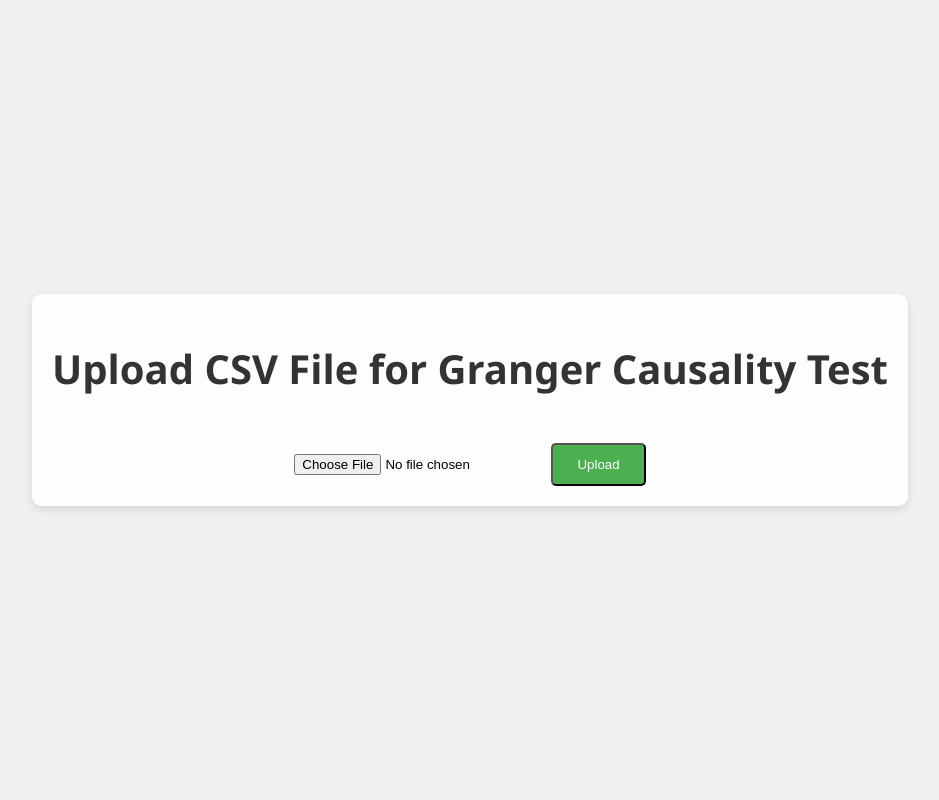
After one commit to raviarthink/sensethink, a Flask app: page /granger in a window 1280 px wide. The commit adds this page. Shown: the whole page, without its empty margins (170-1109 px from the left). Run offline with Flask 3, Linux system fonts and the light colour scheme; parts of the project's set-up code (start-up, migrations or seed data) failed here and were passed over.

Commit message:
Created new granger casuality models to get to know about the relation between the sensors

```diff
--- a/app.py
+++ b/app.py
@@ -7,6 +7,8 @@ import io
 import tempfile
 import openai
 import pandas as pd
+import warnings
+from statsmodels.tsa.stattools import grangercausalitytests
 import numpy as np
 from sklearn.preprocessing import StandardScaler
 from keras.models import load_model
@@ -132,6 +134,79 @@ def rulpredictions():
 @app.route('/langchain', methods=['GET','POST'])
 def langchain():
     return render_template('langchain_index.html')
+
+@app.route('/granger', methods=['GET', 'POST'])
+def granger():
+    if request.method == 'POST':
+        # Get the uploaded file
+        if 'file' not in request.files:
+            return jsonify({'error': 'No file part in the request.'}), 400
+
+        uploaded_file = request.files['file']
+        if uploaded_file.filename == '':
+            return jsonify({'error': 'No selected file.'}), 400
+
+        try:
+            # Load the CSV data
+            data = pd.read_csv(uploaded_file)
+
+            # Ensure the data is sorted by unit ID and cycles
+            data.sort_values(by=['unit_ID', 'cycles'], inplace=True)
+
+            # Get the list of sensors (excluding non-sensor columns)
+            sensors = [col for col in data.columns if col not in ['unit_ID', 'cycles', 'RUL']]
+
+            # Initialize a list to store results
+            results = []
+
+            # Suppress warnings for the Granger causality test
+            warnings.filterwarnings("ignore")
+
+            # Perform Granger Causality test for each pair of sensors
+            max_lag = 10  # Define maximum lag to test
+            for i, sensor1 in enumerate(sensors):
+                for sensor2 in sensors[i+1:]:
+                    # Prepare the data for Granger Causality test
+                    test_data = data[[sensor1, sensor2]].dropna()
+
+                    # Perform the Granger Causality test
+                    try:
+                        test_result = grangercausalitytests(test_data, max_lag, verbose=False)
+                        p_values = [round(test_result[i+1][0]['ssr_ftest'][1], 4) for i in range(max_lag)]
+                        min_p_value = np.min(p_values)
+                        if min_p_value < 0.05:
+                            causality = "causal"
+                        else:
+                            causality = "not causal"
+                    except ValueError:
+                        min_p_value = None
+                        causality = "invalid"
+
+                    # Store the results
+                    results.append({'Sensor 1': sensor1, 'Sensor 2': sensor2, 'Min P-Value': min_p_value, 'Causality': causality})
+
+            # Re-enable warnings
+            warnings.filterwarnings("default")
+
+            # Convert the results into a DataFrame
+            results_df = pd.DataFrame(results)
+
+            # Save the results DataFrame to a CSV file
+            results_file_path = os.path.join(UPLOAD_FOLDER, 'granger_causality_results_mg.csv')
+            results_df.to_csv(results_file_path, index=False)
+
+            return render_template('granger_results.html', tables=[results_df.to_html(classes='data', header="true", index=False)], results_file_path=results_file_path)
+
+        except Exception as e:
+            print(f"Error processing file: {e}")
+            return jsonify({'error': str(e)}), 500
+    return render_template('granger.html')
+
+@app.route('/download_granger_csv')
+def download_granger_csv():
+    results_file_path = os.path.join(UPLOAD_FOLDER, 'granger_causality_results_mg.csv')
+    return send_file(results_file_path, mimetype='text/csv', as_attachment=True, download_name='granger_causality_results.csv')
+
 
 @app.route('/predict', methods=['POST'])
 def predict():
--- a/templates/dashboard.html
+++ b/templates/dashboard.html
@@ -70,7 +70,7 @@
                 <a class="btn" href="{{ url_for('rulpredictions') }}">Monitoring</a>
             </div>
             <div class="col-md-6">
-                <a class="btn" href="{{ url_for('rulpredictions') }}">Anomalies</a>
+                <a class="btn" href="{{ url_for('granger') }}">Granger Causality</a>
             </div>
             <div class="col-md-6">
                 <a class="btn" href="{{ url_for('rulpredictions') }}">RUL Prediction</a>
--- /dev/null
+++ b/templates/granger.html
@@ -0,0 +1,70 @@
+<!DOCTYPE html>
+<html lang="en">
+<head>
+    <meta charset="UTF-8">
+    <title>Granger Causality Test</title>
+    <style>
+        body {
+            margin: 0;
+            padding: 0;
+            font-family: 'Segoe UI', Tahoma, Geneva, Verdana, sans-serif;
+            background-color: #f0f0f0; /* Light gray background */
+            height: 100vh;
+            display: flex;
+            justify-content: center;
+            align-items: center;
+            text-align: center;
+        }
+        .container {
+            background-color: rgba(255, 255, 255, 0.9); /* Semi-transparent white background */
+            padding: 20px;
+            border-radius: 10px;
+            max-width: 80%;
+            box-shadow: 0 4px 8px rgba(0, 0, 0, 0.1); /* Soft shadow */
+        }
+        h1 {
+            font-size: 2.5rem;
+            color: #333; /* Dark text color */
+        }
+        .btn {
+            display: inline-block;
+            padding: 12px 24px;
+            margin-top: 20px;
+            text-decoration: none;
+            background-color: #4CAF50; /* Green button */
+            color: #fff; /* White text color */
+            border-radius: 5px;
+            transition: background-color 0.3s ease;
+        }
+        .btn:hover {
+            background-color: #45a049; /* Darker shade of green on hover */
+        }
+        .logout {
+            position: absolute;
+            top: 20px;
+            right: 20px;
+            font-size: 1.2rem;
+            color: #555; /* Dark gray for logout text */
+        }
+        .row {
+            display: flex;
+            justify-content: space-around;
+            flex-wrap: wrap;
+        }
+        .col-md-6 {
+            flex: 1;
+            min-width: 200px;
+            padding: 10px;
+        }
+    </style>
+</head>
+<body>
+    <div class="container">
+        <h1>Upload CSV File for Granger Causality Test</h1>
+        <form action="{{ url_for('granger') }}" method="post" enctype="multipart/form-data">
+            <input type="file" name="file">
+            <input type="submit" value="Upload" class="btn">
+        </form>
+    </div>
+</body>
+</html>
```
Also changed, not shown: templates/granger_results.html (added, +64 -0 lines), 1 other file.
